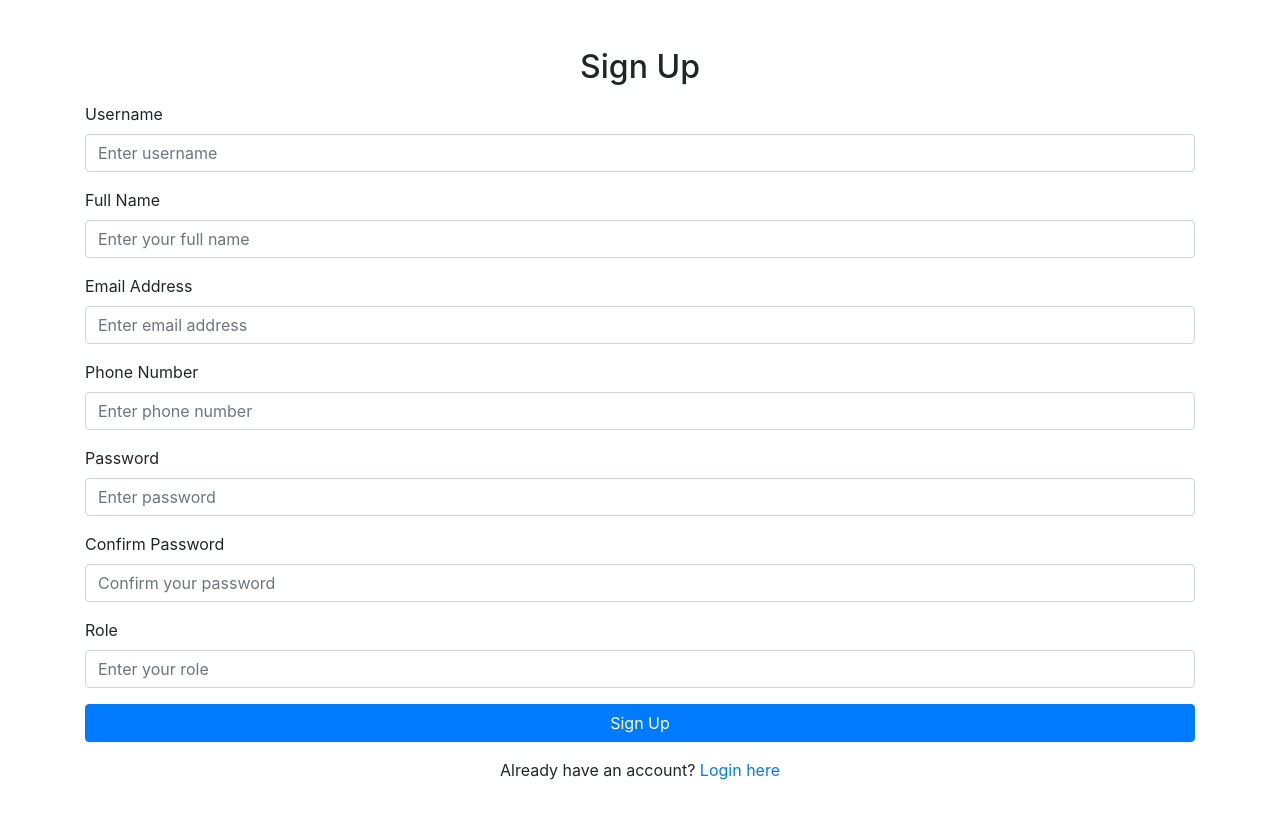
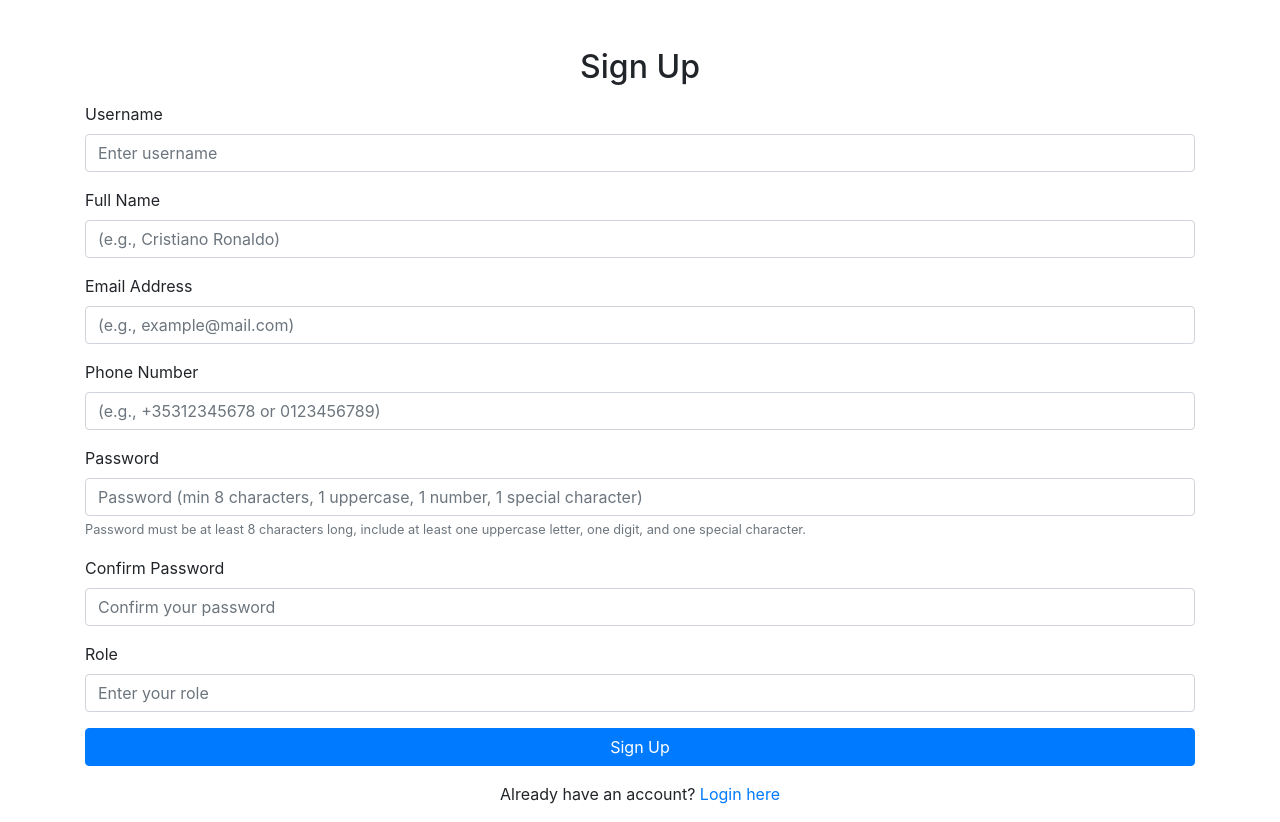
Before and after one commit to rhegisan/vehicle-management-app, a Flask app: page /signup in a window 1280 px wide. Before the commit the page ends 780 px from the top, so only its background shows below. Run offline with Flask 3, Linux system fonts and the light colour scheme; the visitor is signed in with stand-in values (Sample User, id 1); some libraries are stand-ins or nearby versions.

Commit message:
added library and logigng

```diff
--- a/app.py
+++ b/app.py
@@ -7,13 +7,25 @@ import time
 from botocore.exceptions import ClientError, EndpointConnectionError
 import concurrent.futures
 from flask_login import LoginManager, login_user, logout_user, login_required, current_user, UserMixin
-from flask import make_response
 import json
 import os
 import zipfile
 from decimal import Decimal
+from vehicle_form_validator import FieldValidator
+import logging
+import watchtower
 
 app = Flask(__name__)
+
+# Configure logging to send logs to CloudWatch
+logger = logging.getLogger()
+logger.setLevel(logging.INFO)
+
+# Create a CloudWatch log handler
+log_handler = watchtower.CloudWatchLogHandler(log_group='vehicles', stream_name='vehicles')
+
+# Add the handler to the logger
+logger.addHandler(log_handler)
 
 login_manager = LoginManager(app)
 login_manager.login_view = 'login'  # Redirects to the login page for unauthorized users
@@ -568,6 +580,8 @@ def delete_file_from_s3(filename):
 
 @app.route('/')
 def landing_page():
+    app.logger.info('This is an info log')
+    app.logger.warning('This is a warning log')
     return render_template('landing.html')
 
 # Route to submit an appointment
@@ -670,12 +684,15 @@ def download_appointments_txt():
         print(f"Error downloading appointments: {e}")
         return "Failed to download appointments data."
 
-# Signup Route
+
 @app.route('/signup', methods=['GET', 'POST'])
 def signup():
+    error_messages = {}
+
     if not current_user.is_authenticated or current_user.role != 'admin':
         flash('You do not have permission to access this page.', 'danger')
         return redirect(url_for('landing_page'))
+
     if request.method == 'POST':
         username = request.form['username']
         full_name = request.form['full_name']
@@ -685,21 +702,33 @@ def signup():
         confirm_password = request.form['confirm_password']
         role = request.form['role']
 
-        # Check if passwords match
+        # Validate Full Name
+        if not FieldValidator.validate_full_name(full_name):
+            error_messages['full_name'] = 'Invalid full name. Name should be alphabetic and properly formatted. John Doe'
+
+        # Validate Email
+        if not FieldValidator.validate_email(email):
+            error_messages['email'] = 'Invalid email address.'
+
+        # Validate Phone Number
+        if not FieldValidator.validate_phone_number(phone_number, country_code='IE'):
+            error_messages['phone_number'] = 'Invalid phone number format. +353 or 0 followed by 9 digits'
+
+        # Validate Password
         if password != confirm_password:
-            flash('Passwords do not match!', 'danger')
-            return redirect(url_for('signup'))
+            error_messages['confirm_password'] = 'Passwords do not match!'
 
-        # Check if the username already exists in DynamoDB
-        response = users_table.get_item(Key={'username': username})
-        if 'Item' in response:
-            flash('Username already exists!', 'danger')
-            return redirect(url_for('signup'))
+        is_valid, message = FieldValidator.validate_password(password, confirm_password)
+        if not is_valid:
+            error_messages['password'] = message
 
-        # Hash the password
+        # If there are errors, render the form again
+        if error_messages:
+            return render_template('signup.html', error_messages=error_messages)
+
+        # Proceed with the rest of the logic (e.g., creating user, saving to DB, etc.)
         hashed_password = bcrypt.hashpw(password.encode('utf-8'), bcrypt.gensalt())
 
-        # Create the new user item with basic personal info (no vehicle data here)
         user_item = {
             'username': username,
             'password': boto3.dynamodb.types.Binary(hashed_password),
@@ -715,16 +744,19 @@ def signup():
         flash('Account created successfully! Please log in.', 'success')
         return redirect(url_for('login'))
 
-    return render_template('signup.html')
+    return render_template('signup.html', error_messages=error_messages)
 
 
-# Route for editing the profile
+# Route for editing the profile #custom library used here
 @app.route('/edit_profile', methods=['GET', 'POST'])
 @login_required
 def edit_profile():
     if not current_user.is_authenticated or current_user.role != 'admin':
         flash('You do not have permission to access this page.', 'danger')
         return redirect(url_for('landing_page'))
+
+    error_messages = {}  # Dictionary to hold error messages
+
     if request.method == 'POST':
         full_name = request.form['full_name']
         email = request.form['email']
@@ -733,10 +765,32 @@ def edit_profile():
         confirm_password = request.form['confirm_password']
         role = request.form['role']
 
-        # Check if passwords match when a new password is entered
+        # Validate full name
+        if not FieldValidator.validate_full_name(full_name):
+            error_messages['full_name'] = 'Invalid full name. Name should only contain alphabets and spaces, e.g., John Doe.'
+
+        # Validate email
+        if not FieldValidator.validate_email(email):
+            error_messages['email'] = 'Invalid email address.'
+
+        # Validate phone number
+        if not FieldValidator.validate_phone_number(phone_number, country_code='IE'):
+            error_messages['phone_number'] = 'Invalid phone number format. Example: +353123456789 or 0123456789.'
+
+        # Check if passwords match
         if new_password and new_password != confirm_password:
-            flash('Passwords do not match!', 'danger')
-            return redirect(url_for('edit_profile'))
+            error_messages['password'] = 'Passwords do not match!'
+
+        # Check password strength if a new password is provided
+        if new_password:
+            is_valid, message = FieldValidator.validate_password(new_password, confirm_password)
+            if not is_valid:
+                error_messages['password'] = message
+
+        if error_messages:
+            return render_template('edit_profile.html',
+                                   full_name=full_name, email=email, phone_number=phone_number,
+                                   role=role, error_messages=error_messages)
 
         # Hash the new password if provided
         if new_password:
@@ -763,48 +817,21 @@ def edit_profile():
             ExpressionAttributeValues=expression_values
         )
 
-        # Construct the message for SNS notification
-        message = {
-            "user_id": current_user.id,
-            "full_name": full_name,
-            "email": email,
-            "phone_number": phone_number,
-            "updated_fields": []
-        }
-
-        # Check which fields were updated and add them to the message
-        if new_password:
-            message["updated_fields"].append("password")
-
-        if full_name != current_user.full_name:
-            message["updated_fields"].append("full_name")
-
-        if email != current_user.email:
-            message["updated_fields"].append("email")
-
-        if phone_number != current_user.phone_number:
-            message["updated_fields"].append("phone_number")
-
-        # Send SNS notification about the profile update
-        send_sns_notification(
-            topic_arn="arn:aws:sns:us-east-1:073995508140:ProfileUpdateTopic",
-            message=message,
-            subject="User Profile Updated"
-        )
-
         flash('Profile updated successfully!', 'success')
         return redirect(url_for('home'))
 
     # Fetch the current user's information from DynamoDB
     user = users_table.get_item(Key={'username': current_user.id})['Item']
 
-    # Pass the current values of full_name, email, and phone_number to the template
+    # Pass the current values of full_name, email, phone_number to the template
     return render_template('edit_profile.html',
                            username=user['username'],
                            full_name=user['full_name'],
                            email=user['email'],
                            phone_number=user['phone_number'],
-                           role=user['role'])
+                           role=user['role'],
+                           error_messages={})
+
 
 # Login Route
 @app.route('/login', methods=['GET', 'POST'])
@@ -828,6 +855,7 @@ def login():
 @app.route('/home', methods=['GET', 'POST'])
 @login_required
 def home():
+    app.logger.info("Home page accessed.")
     # Fetch vehicles linked to the current user
     response = vehicles_table.query(
         IndexName='username-index',  # Using the GSI on 'username'
@@ -877,6 +905,7 @@ def upload_file_to_s3(file):
 @app.route('/vehicle', methods=['GET', 'POST'])
 @login_required
 def vehicle():
+    error_messages = {}
     if request.method == 'POST':
         vehicle_number = request.form['vehicle_number']
         vehicle_type = request.form['vehicle_type']
@@ -884,6 +913,23 @@ def vehicle():
         vehicle_model = request.form['vehicle_model']
         license_plate_number = request.form['license_plate_number']
         maintenance_date = datetime.strptime(request.form['maintenance_date'], '%Y-%m-%d')
+
+        # Validate fields using your custom validator (skip validation for maintenance_date and bill_image)
+        if not FieldValidator.validate_vehicle_type(vehicle_type):
+            error_messages['vehicle_type'] = "Invalid vehicle type. Please choose a valid type. 'car', 'truck', 'motorcycle', 'bus', 'van', 'bike', 'cycle', 'train']"
+
+        if not FieldValidator.validate_vehicle_make(vehicle_make):
+            error_messages['vehicle_make'] = "Vehicle make must contain only alphabetic characters."
+
+        if not FieldValidator.validate_vehicle_model(vehicle_model):
+            error_messages['vehicle_model'] = "Vehicle model must be between 1 and 20 characters."
+
+        if not FieldValidator.validate_license_plate(license_plate_number):
+            error_messages['license_plate_number'] = "Invalid license plate number."
+
+        if error_messages:
+            # If there are validation errors, render the form again with error messages
+            return render_template('vehicle.html', error_messages=error_messages)
 
         # Handle the bill image upload
         bill_image_filename = None
@@ -937,13 +983,14 @@ def vehicle():
         flash('Vehicle maintenance details added successfully!', 'success')
         return redirect(url_for('home'))  # Redirect to the home page where the image is displayed
 
-    return render_template('vehicle.html')
+    return render_template('vehicle.html', error_messages=error_messages)
 
 
 
 @app.route('/edit_vehicle/<vehicle_number>', methods=['GET', 'POST'])
 @login_required
 def edit_vehicle(vehicle_number):
+    error_messages = {}
     # Fetch the vehicle details from DynamoDB using the vehicle_number and username (current_user.id)
     response = vehicles_table.get_item(Key={'vehicle_number': vehicle_number, 'username': current_user.id})
     vehicle = response.get('Item')
@@ -951,6 +998,8 @@ def edit_vehicle(vehicle_number):
     if not vehicle:
         flash('Vehicle not found!', 'danger')
         return redirect(url_for('home'))  # Redirect to home if vehicle is not found
+
+    error_messages = {}
 
     if request.method == 'POST':
         # Get the updated details from the form
@@ -960,6 +1009,23 @@ def edit_vehicle(vehicle_number):
         license_plate_number = request.form['license_plate_number']
         maintenance_date_str = request.form['maintenance_date']
         maintenance_date = datetime.strptime(maintenance_date_str, '%Y-%m-%d') if maintenance_date_str else None
+
+# Validate fields using your custom validator (skip validation for maintenance_date and bill_image)
+        if not FieldValidator.validate_vehicle_type(vehicle_type):
+            error_messages['vehicle_type'] = "Invalid vehicle type. Please choose a valid type. 'car', 'truck', 'motorcycle', 'bus', 'van', 'bike', 'cycle', 'train']"
+
+        if not FieldValidator.validate_vehicle_make(vehicle_make):
+            error_messages['vehicle_make'] = "Vehicle make must contain only alphabetic characters."
+
+        if not FieldValidator.validate_vehicle_model(vehicle_model):
+            error_messages['vehicle_model'] = "Vehicle model must be between 1 and 20 characters."
+
+        if not FieldValidator.validate_license_plate(license_plate_number):
+            error_messages['license_plate_number'] = "Invalid license plate number."
+
+        if error_messages:
+            # If there are validation errors, render the form again with error messages
+            return render_template('vehicle.html', error_messages=error_messages)
 
         # Handle bill image upload (optional)
         bill_image_filename = vehicle.get('bill_image')  # Keep the existing image if not uploading a new one
@@ -1009,7 +1075,7 @@ def edit_vehicle(vehicle_number):
         return redirect(url_for('home'))
 
     # Return the edit vehicle page with the existing vehicle data
-    return render_template('edit_vehicle.html', vehicle=vehicle)
+    return render_template('edit_vehicle.html', vehicle=vehicle, error_messages=error_messages)
 
 
 @app.route('/delete_vehicle/<vehicle_number>', methods=['POST'])
@@ -1148,12 +1214,13 @@ def filter_vehicles():
     vehicle_make = request.args.get('vehicle_make', '')
     license_plate_number = request.args.get('license_plate_number', '')
     maintenance_date = request.args.get('maintenance_date', '')
+    vehicle_number = request.args.get('vehicle_number', '')  # Add vehicle_number filter
 
     # Initialize the filter expression list and expression values
     filter_expression = []
     expression_values = {}
 
-    # Add filters for vehicle type, make, license plate number, and maintenance date
+    # Add filters for vehicle type, make, license plate number, maintenance date, and vehicle number
     if vehicle_type:
         filter_expression.append("vehicle_type = :vehicle_type")
         expression_values[':vehicle_type'] = vehicle_type
@@ -1171,6 +1238,10 @@ def filter_vehicles():
         formatted_date = f"{maintenance_date}T00:00:00"
         filter_expression.append("maintenance_date = :maintenance_date")
         expression_values[':maintenance_date'] = formatted_date
+
+    if vehicle_number:
+        filter_expression.append("vehicle_number = :vehicle_number")
+        expression_values[':vehicle_number'] = vehicle_number
 
     # Combine the filter expressions using "AND"
     if filter_expression:
--- a/templates/signup.html
+++ b/templates/signup.html
@@ -10,7 +10,7 @@
     <div class="container mt-5">
         <h2 class="text-center">Sign Up</h2>
 
-        <!-- Flash messages -->
+        <!-- Flash messages
         {% with messages = get_flashed_messages(with_categories=true) %}
             {% if messages %}
                 <div class="alert alert-dismissible fade show mt-3">
@@ -19,50 +19,67 @@
                     {% endfor %}
                 </div>
             {% endif %}
-        {% endwith %}
+        {% endwith %} -->
 
         <!-- Sign Up Form -->
         <form action="{{ url_for('signup') }}" method="POST" class="mt-3">
             <!-- Username -->
             <div class="form-group">
                 <label for="username">Username</label>
-                <input type="text" class="form-control" id="username" name="username" required placeholder="Enter username">
+                <input type="text" class="form-control" id="username" name="username" value="{{ request.form['username'] if request.form.get('username') else '' }}" required placeholder="Enter username">
+                <small class="form-text text-danger">{{ error_messages.get('username', '') }}</small>
             </div>
 
             <!-- Full Name -->
             <div class="form-group">
                 <label for="full_name">Full Name</label>
-                <input type="text" class="form-control" id="full_name" name="full_name" required placeholder="Enter your full name">
+                <input type="text" class="form-control" id="full_name" name="full_name"
+                    value="{{ request.form['full_name'] if request.form.get('full_name') else '' }}"
+                    required placeholder="(e.g., Cristiano Ronaldo)">
+                <small class="form-text text-danger">{{ error_messages.get('full_name', '') }}</small>
             </div>
 
             <!-- Email Address -->
             <div class="form-group">
                 <label for="email">Email Address</label>
-                <input type="email" class="form-control" id="email" name="email" required placeholder="Enter email address">
+                <input type="email" class="form-control" id="email" name="email"
+                    value="{{ request.form['email'] if request.form.get('email') else '' }}"
+                    required placeholder="(e.g., example@mail.com)">
+                <small class="form-text text-danger">{{ error_messages.get('email', '') }}</small>
             </div>
 
             <!-- Phone Number -->
             <div class="form-group">
                 <label for="phone_number">Phone Number</label>
-                <input type="text" class="form-control" id="phone_number" name="phone_number" required placeholder="Enter phone number">
+                <input type="text" class="form-control" id="phone_number" name="phone_number"
+                    value="{{ request.form['phone_number'] if request.form.get('phone_number') else '' }}"
+                    required placeholder="(e.g., +35312345678 or 0123456789)">
+                <small class="form-text text-danger">{{ error_messages.get('phone_number', '') }}</small>
             </div>
+
 
             <!-- Password -->
             <div class="form-group">
                 <label for="password">Password</label>
-                <input type="password" class="form-control" id="password" name="password" required placeholder="Enter password">
+                <input type="password" class="form-control" id="password" name="password" required placeholder="Password (min 8 characters, 1 uppercase, 1 number, 1 special character)">
+                <small class="form-text text-danger">{{ error_messages.get('password', '') }}</small>
+                <small class="form-text text-muted">
+                    Password must be at least 8 characters long, include at least one uppercase letter, one digit, and one special character.
+                </small>
             </div>
 
             <!-- Confirm Password -->
             <div class="form-group">
                 <label for="confirm_password">Confirm Password</label>
                 <input type="password" class="form-control" id="confirm_password" name="confirm_password" required placeholder="Confirm your password">
+                <small class="form-text text-danger">{{ error_messages.get('confirm_password', '') }}</small>
             </div>
 
             <!-- Role -->
             <div class="form-group">
                 <label for="role">Role</label>
-                <input type="text" class="form-control" id="role" name="role" required placeholder="Enter your role">
+                <input type="text" class="form-control" id="role" name="role" value="{{ request.form['role'] if request.form.get('role') else '' }}" required placeholder="Enter your role">
+                <small class="form-text text-danger">{{ error_messages.get('role', '') }}</small>
             </div>
 
             <button type="submit" class="btn btn-primary btn-block">Sign Up</button>
```
Also changed, not shown: templates/edit_profile.html (+9 -5 lines), templates/edit_vehicle.html (+37 -1 lines), templates/home.html (+30 -18 lines), templates/vehicle.html (+19 -6 lines), database.db (deleted), uploads/IMG_3372-Photoroom.png (deleted).
